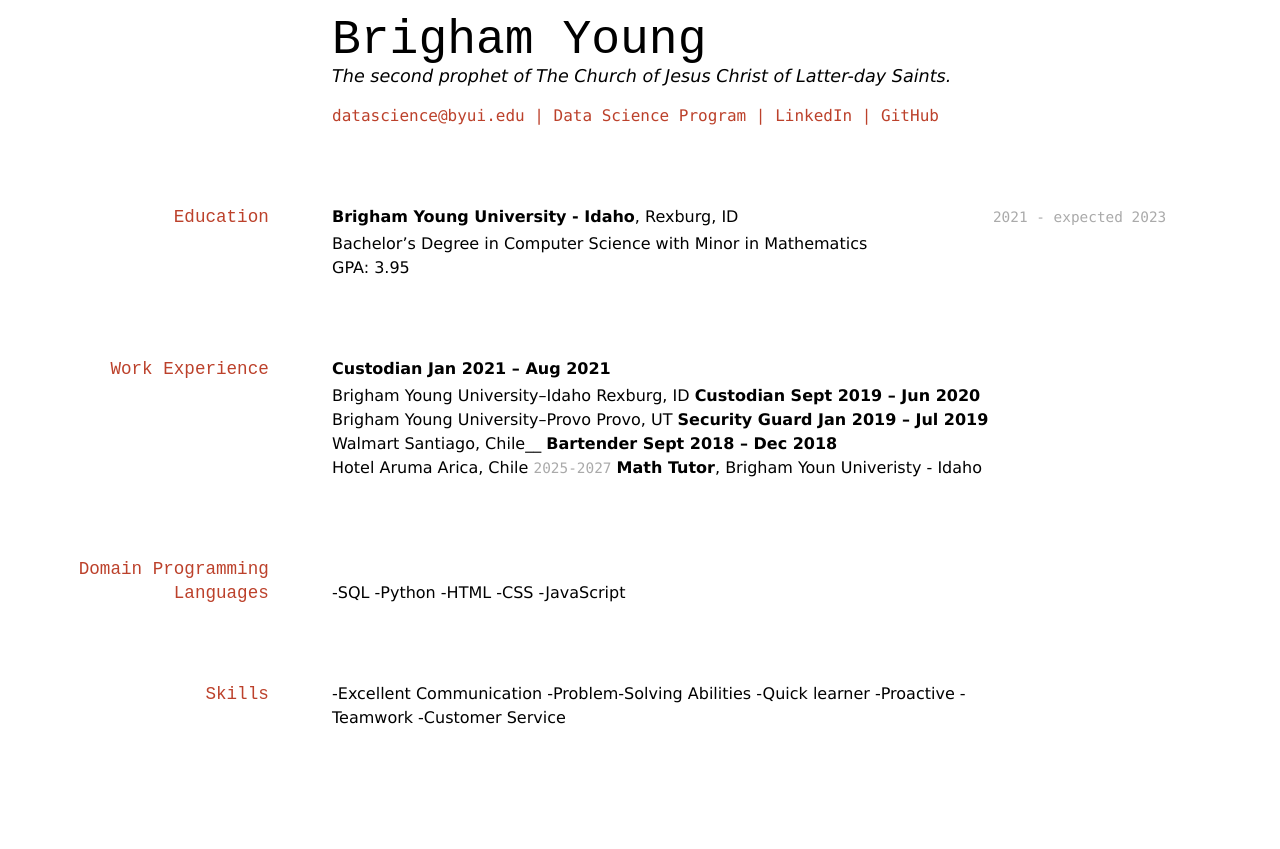
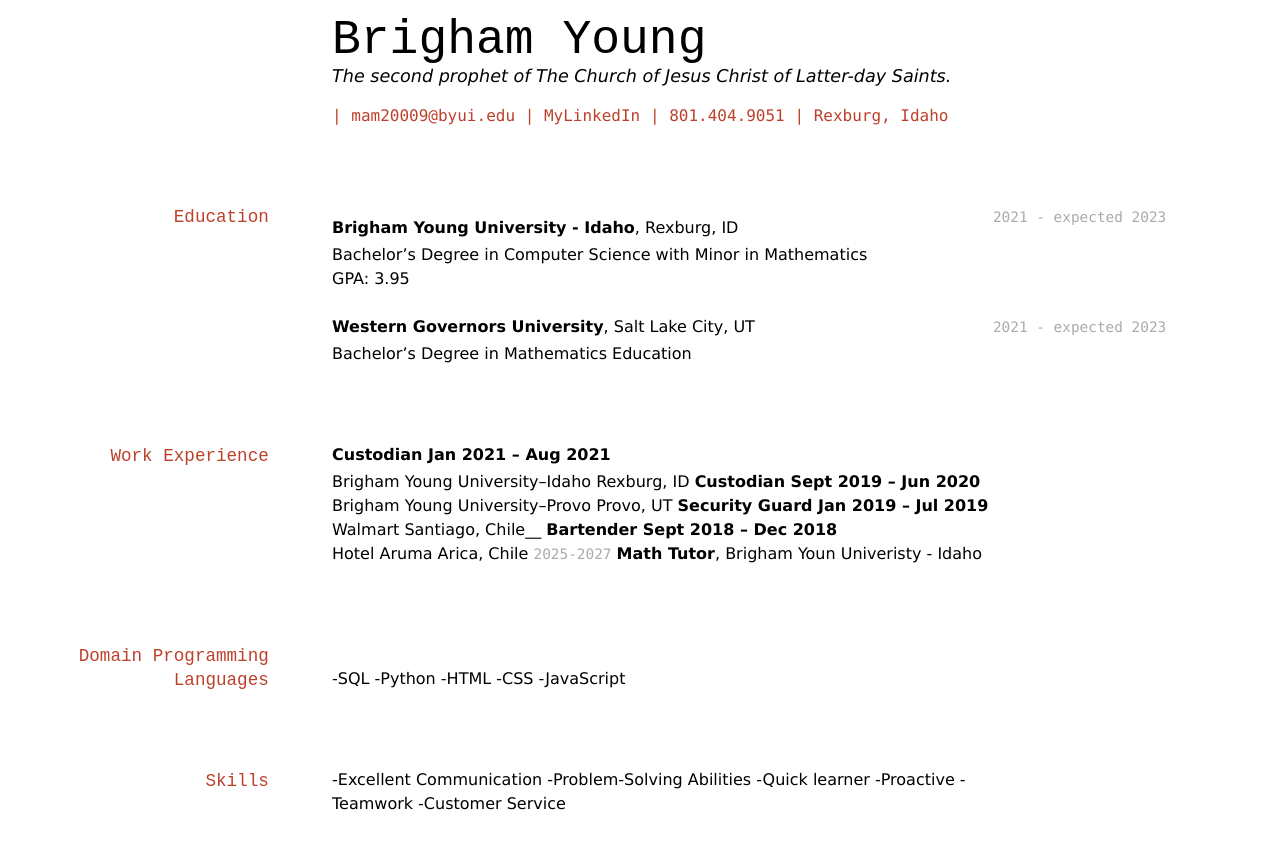
Before and after one commit to byuids-resumes/Eric_Mamani_Resume-1, a Jekyll site: the page built from docs/index.md, in a window 1280 px wide. Shown: the top 849 px of the page. Built offline with Jekyll 4.4.1, drawn with Linux system fonts in a browser that asks for light colours.

Commit message:
Update index.md

```diff
--- a/docs/index.md
+++ b/docs/index.md
@@ -6,10 +6,10 @@ title: Brigham Young's Resume
 The second prophet of The Church of Jesus Christ of Latter-day Saints.
 
 <div id="webaddress">
-<a href="datascience@byui.edu">datascience@byui.edu</a>
-| <a href="https://byuidatascience.github.io/development.html">Data Science Program</a>
-| <a href="https://www.linkedin.com/groups/13537407/">LinkedIn</a>
-| <a href="https://github.com/byuids-resumes">GitHub</a>
+| mam20009@byui.edu
+| <a href="https://www.linkedin.com/in/eric-mamani-ramirez-4aa454201/">MyLinkedIn</a>
+| 801.404.9051
+| Rexburg, Idaho
 </div>
 
 <!-- https://www.monique.tech/the-art-of-markdown -->
@@ -17,10 +17,16 @@ The second prophet of The Church of Jesus Christ of Latter-day Saints.
 ## Education
 
 `2021 - expected 2023`
+
 __Brigham Young University - Idaho__, Rexburg, ID
 
 - Bachelor’s Degree in Computer Science with Minor in Mathematics
 - GPA: 3.95
+
+`2021 - expected 2023`
+
+__Western Governors University__, Salt Lake City, UT
+- Bachelor's Degree in Mathematics Education
 
 
 ## Work Experience
```
